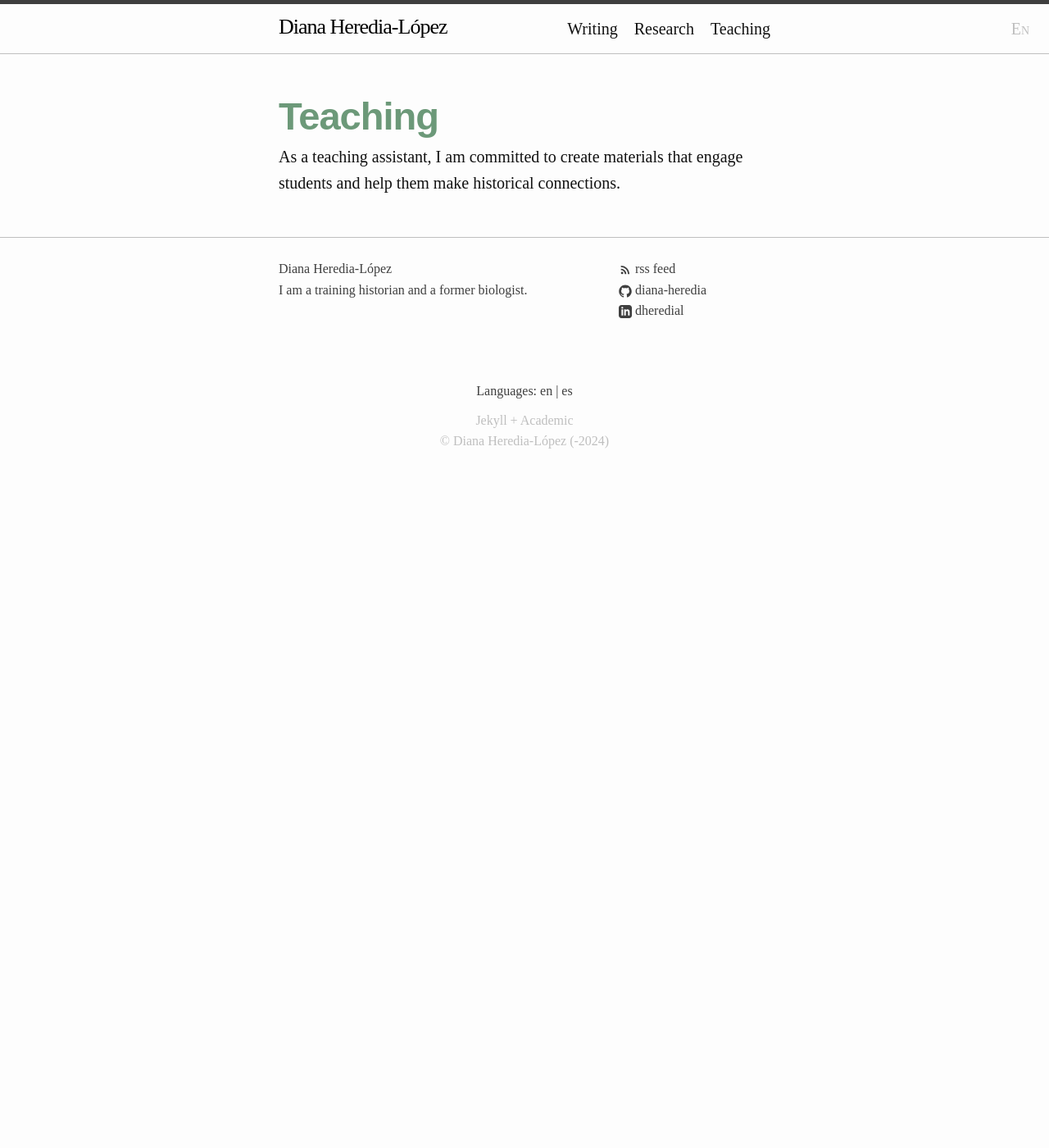
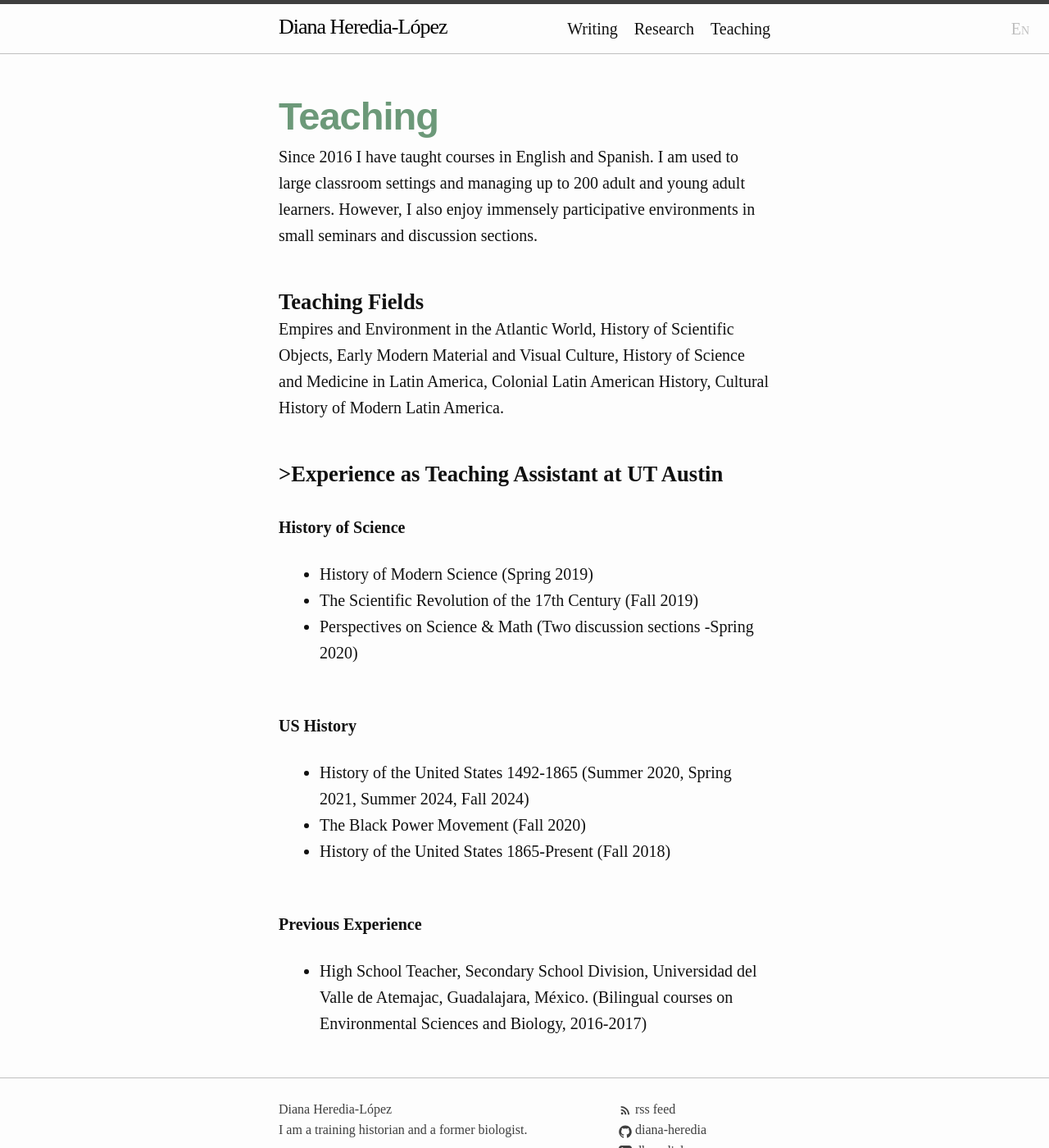
Before and after one commit to diana-heredia/diana-heredia.github.io, a Jekyll site: the page built from teaching.markdown, in a window 1280 px wide and 1400 px high. Shown: the whole window at 82% size. Built offline with Jekyll 4.4.1, drawn with Linux system fonts in a browser that asks for light colours; some web fonts are replaced.

Commit message:
Update teaching.markdown
Added content

```diff
--- a/teaching.markdown
+++ b/teaching.markdown
@@ -3,5 +3,23 @@ layout: page
 title: Teaching
 permalink: /en/teaching/
 ---
- As a teaching assistant, I am committed to create materials that
- engage students and help them make historical connections.
+ <p> Since 2016 I have taught courses in English and Spanish. I am used to large classroom settings and managing up to 200 adult and young adult learners. However, I also enjoy immensely participative environments in small seminars and discussion sections. </p>
+<h3>Teaching Fields </h3>
+<p>Empires and Environment in the Atlantic World, History of Scientific Objects, Early Modern Material and Visual Culture, History of Science and Medicine in Latin America, Colonial Latin American History, Cultural History of Modern Latin America.</p>
+<h3>>Experience as Teaching Assistant at UT Austin</h3>
+<br><b>History of Science</b>
+<ul>
+ <li>History of Modern Science (Spring 2019)</li>
+ <li>The Scientific Revolution of the 17th Century (Fall 2019)</li>
+ <li>Perspectives on Science & Math (Two discussion sections -Spring 2020) </li>
+</ul>
+<br><b>US History</b>
+<ul>
+ <li>History of the United States 1492-1865 (Summer 2020, Spring 2021, Summer 2024, Fall 2024)</li>
+ <li>The Black Power Movement (Fall 2020)</li>
+ <li>History of the United States 1865-Present (Fall 2018)</li>
+</ul>
+<br><b>Previous Experience</b>
+<ul>
+ <li>High School Teacher, Secondary School Division, Universidad del Valle de Atemajac, Guadalajara, México. (Bilingual courses on Environmental Sciences and Biology, 2016-2017)</li>
+</ul>
```
